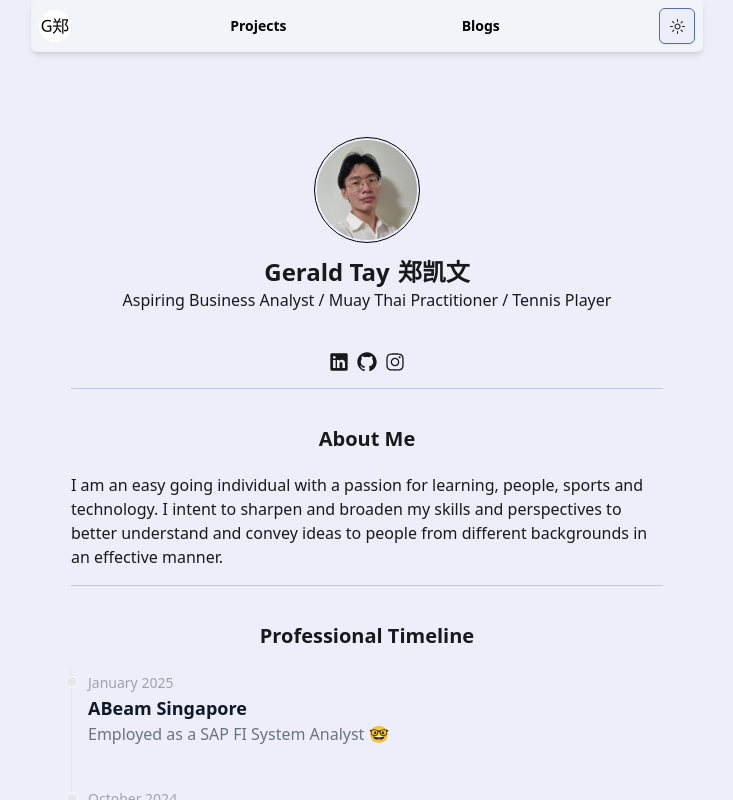
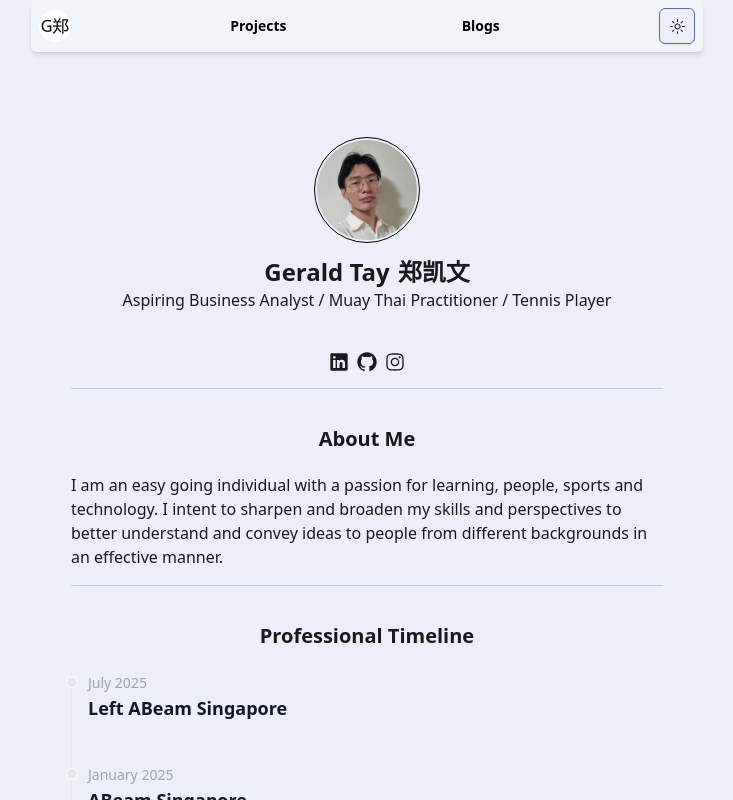
Before and after one commit to gontay/my-nextjs-webportfolio, a Next.js app: page / in a window 1280 px wide. Shown: the top 800 px of the page, without its empty margins (273-1006 px from the left). Built offline with nearby package versions, Linux system fonts and the light colour scheme.

Commit message:
Update Timeline.tsx

```diff
--- a/components/global/Timeline.tsx
+++ b/components/global/Timeline.tsx
@@ -8,6 +8,12 @@ const Timeline = (props: Props) => {
     <h1 className="justify-center text-center text-xl font-bold p-5">Professional Timeline</h1>
     <div>
     <ol className="relative border-s border-gray-200 dark:border-gray-700">
+        <li className="mb-10 ms-4">
+            <div className="absolute w-3 h-3 bg-gray-200 rounded-full mt-1.5 -start-1.5 border border-white dark:border-gray-900 dark:bg-gray-700"></div>
+            <time className="mb-1 text-sm font-normal leading-none text-gray-400 dark:text-gray-500">July 2025</time>
+            <h3 className="text-lg font-semibold text-gray-900 dark:text-white">Left ABeam Singapore</h3>
+            <p className="mb-4 text-base font-normal text-gray-500 dark:text-gray-400"></p>
+        </li>
         <li className="mb-10 ms-4">
             <div className="absolute w-3 h-3 bg-gray-200 rounded-full mt-1.5 -start-1.5 border border-white dark:border-gray-900 dark:bg-gray-700"></div>
             <time className="mb-1 text-sm font-normal leading-none text-gray-400 dark:text-gray-500">January 2025</time>
```
